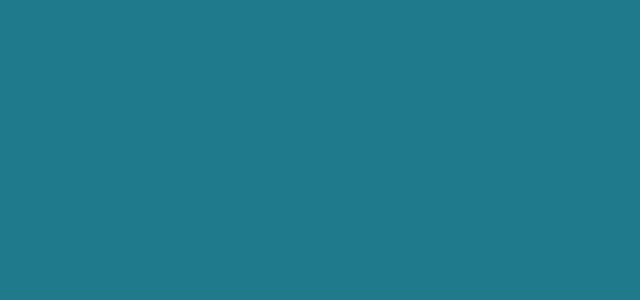
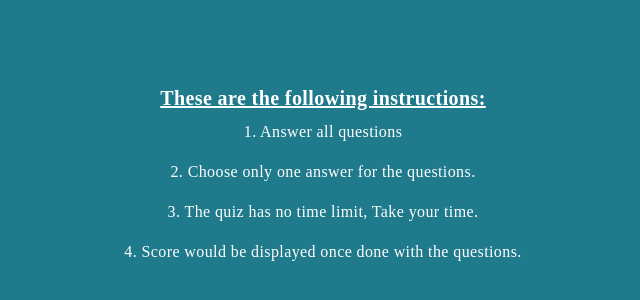
Before and after one commit to favourAyomikun/QuizApp, a React (Vite) app: page /countdownPage in a window 1280 px wide. Shown: the part 76-376 px from the top of the page, without its empty margins (317-957 px from the left). Built offline with nearby package versions, Linux system fonts and the light colour scheme; a web font is replaced by a local one.

Commit message:
created the set interval function for the countdown page

```diff
--- a/src/pages/CountDown.jsx
+++ b/src/pages/CountDown.jsx
@@ -1,9 +1,27 @@
-import React from 'react'
+import React, { useEffect, useState } from 'react'
 
 const Countdown = () => {
+    const [isCounting, setIsCounting] = useState(30)
+    // const [showCountdown, setShowCountdown] = useState('')
+
+    useEffect(() => {
+        const countdown = setInterval(() => {
+            if(isCounting > 0) {
+                setIsCounting(isCounting - 1)
+            } else {
+                clearInterval(countdown)
+            }
+        }, 1000)
+    }, [])
+
   return (
-    <div>
-
+    <div className='text-white text-center pt-40 tracking-wide leading-10'>
+        <div><h1 className='text-xl font-bold underline'>These are  the following instructions:</h1>
+        <p>1. Answer all questions</p>
+        <p>2. Choose only one answer for the questions.</p>
+        <p>3. The quiz has no time limit, Take your time.</p>
+        <p>4. Score would be displayed once done with the questions.</p></div>
+        {/* <p>{showCountdown}</p> */}
     </div>
   )
 }
--- a/src/pages/QuizPage.jsx
+++ b/src/pages/QuizPage.jsx
@@ -25,9 +25,9 @@ const QuizPage = () => {
           RESET
         </button>
       </div>
-      <h3 className="text-center font-bold text-lg mt-5 text-white tracking-wider">
+      {/* <h3 className="text-center font-bold text-lg mt-5 text-white tracking-wider">
         Answer the following questions:
-      </h3>
+      </h3> */}
       <QuizQuestions />
     </section>
   );
```
